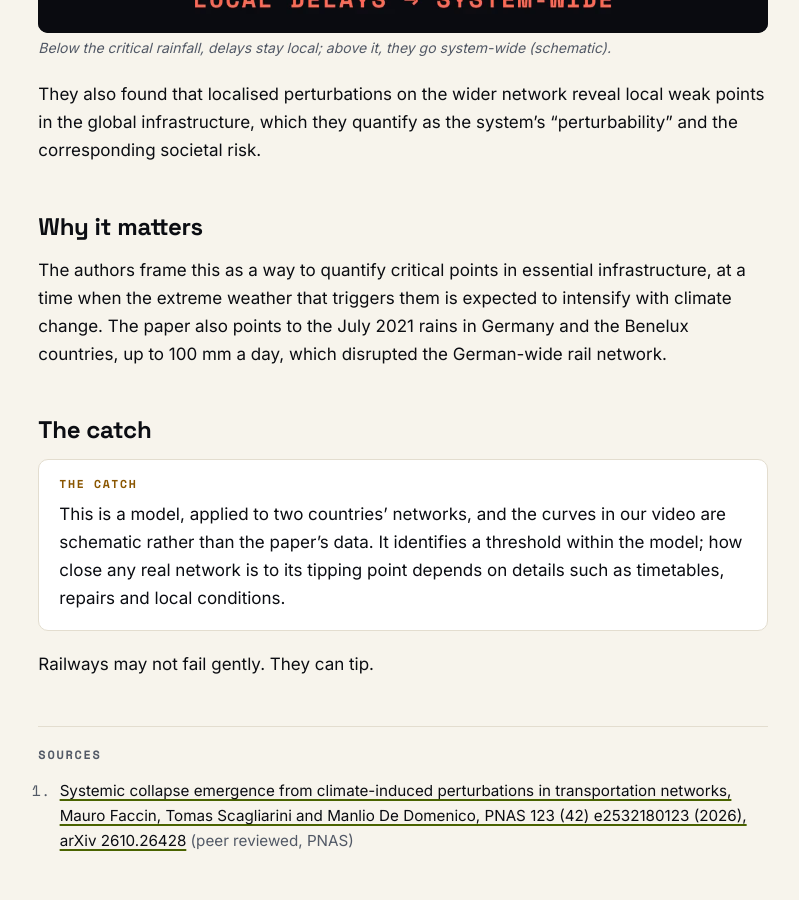
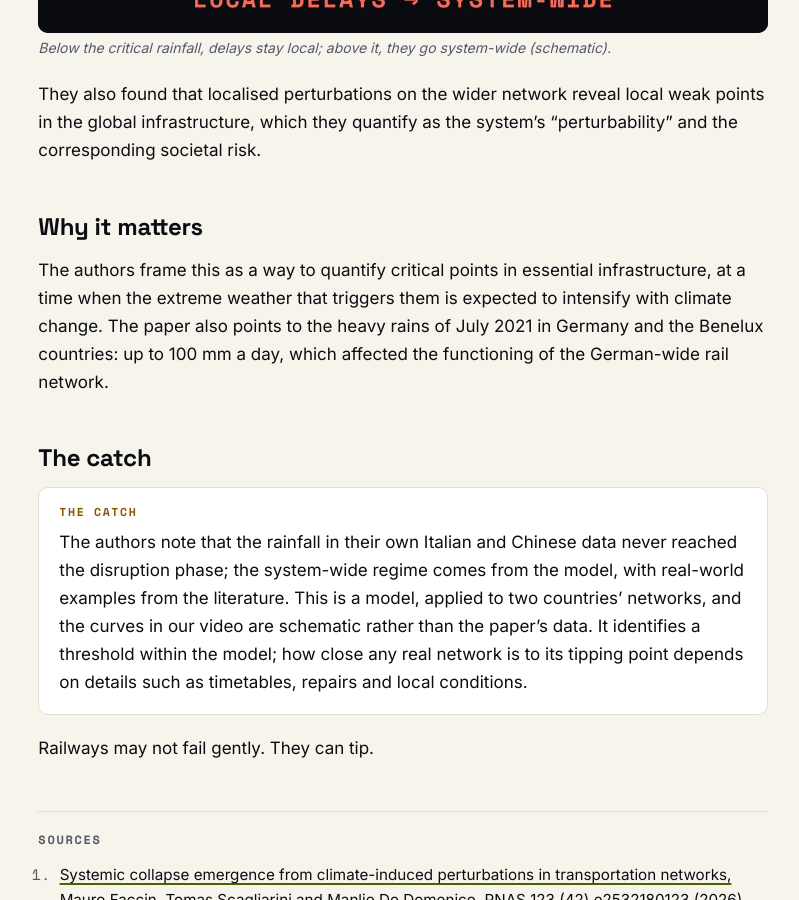
Before and after one commit to sadiqebrahim/lucidum, a Jekyll site: the page built from _posts/2026-10-21-rain-railways.md, in a window 1280 px wide and 900 px high, scrolled down 1760 px. Shown: the whole window, without its empty margins (237-1036 px from the left). Built offline with Jekyll 4.4.1, drawn with Linux system fonts in a browser that asks for light colours.

Commit message:
rain-railways: datasets never reached the disruption phase

```diff
--- a/_posts/2026-10-21-rain-railways.md
+++ b/_posts/2026-10-21-rain-railways.md
@@ -33,11 +33,11 @@ They also found that localised perturbations on the wider network reveal local w
 
 ## Why it matters
 
-The authors frame this as a way to quantify critical points in essential infrastructure, at a time when the extreme weather that triggers them is expected to intensify with climate change. The paper also points to the July 2021 rains in Germany and the Benelux countries, up to 100 mm a day, which disrupted the German-wide rail network.
+The authors frame this as a way to quantify critical points in essential infrastructure, at a time when the extreme weather that triggers them is expected to intensify with climate change. The paper also points to the heavy rains of July 2021 in Germany and the Benelux countries: up to 100 mm a day, which affected the functioning of the German-wide rail network.
 
 ## The catch
 
-This is a model, applied to two countries' networks, and the curves in our video are schematic rather than the paper's data. It identifies a threshold within the model; how close any real network is to its tipping point depends on details such as timetables, repairs and local conditions.
+The authors note that the rainfall in their own Italian and Chinese data never reached the disruption phase; the system-wide regime comes from the model, with real-world examples from the literature. This is a model, applied to two countries' networks, and the curves in our video are schematic rather than the paper's data. It identifies a threshold within the model; how close any real network is to its tipping point depends on details such as timetables, repairs and local conditions.
 {: .catch}
 
 Railways may not fail gently. They can tip.
```
